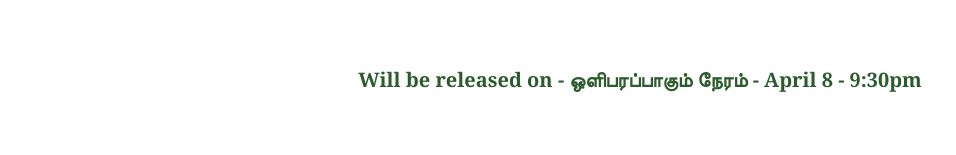
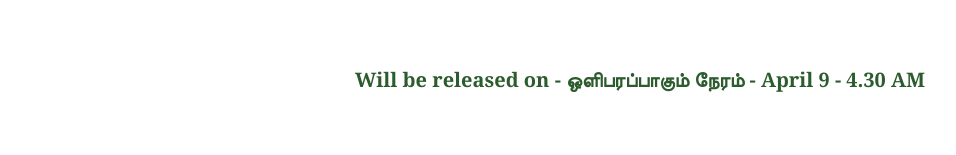
Before and after one commit to JyothiSwaroop07/islamika-kalvi-sengam, a Next.js app: page /Announcements in a window 1280 px wide. Shown: the part 1656-1811 px from the top of the page, without its empty margins (0-956 px from the left). Built offline with nearby package versions, Linux system fonts and the light colour scheme; no server answers; the database is empty; a web font is replaced by a local one.

Commit message:
sec3 sub1 changed

```diff
--- a/pages/Announcements/index.js
+++ b/pages/Announcements/index.js
@@ -190,7 +190,7 @@ const Announcements = () => {
                         ) :
                         (
                             <h1 className="text-center text-[#2c5c2d] font-bold  my-5 font-serif text-[20px]">
-                           Will be released on - ஒளிபரப்பாகும் நேரம் - April 8 - 9:30pm
+                           Will be released on - ஒளிபரப்பாகும் நேரம் - April 9 - 4.30 AM
                             </h1>
                         )
                     }
```
